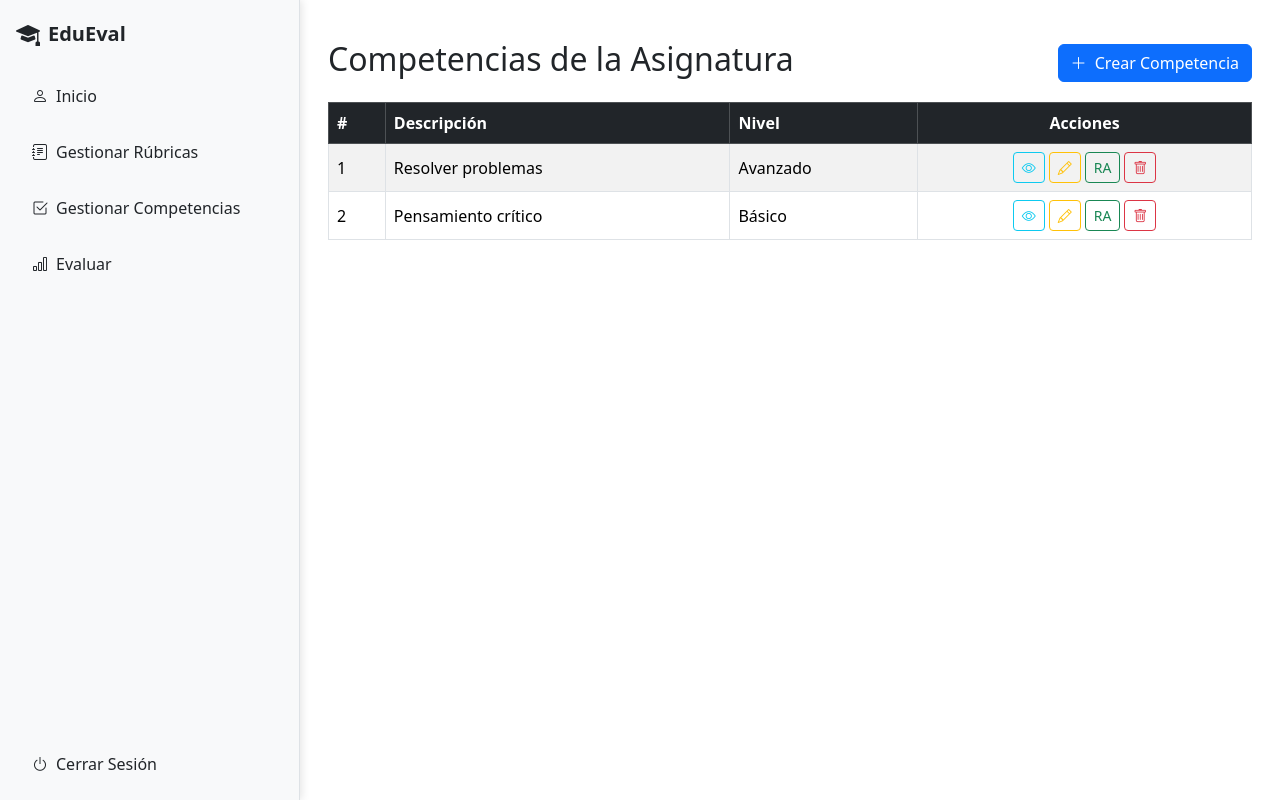
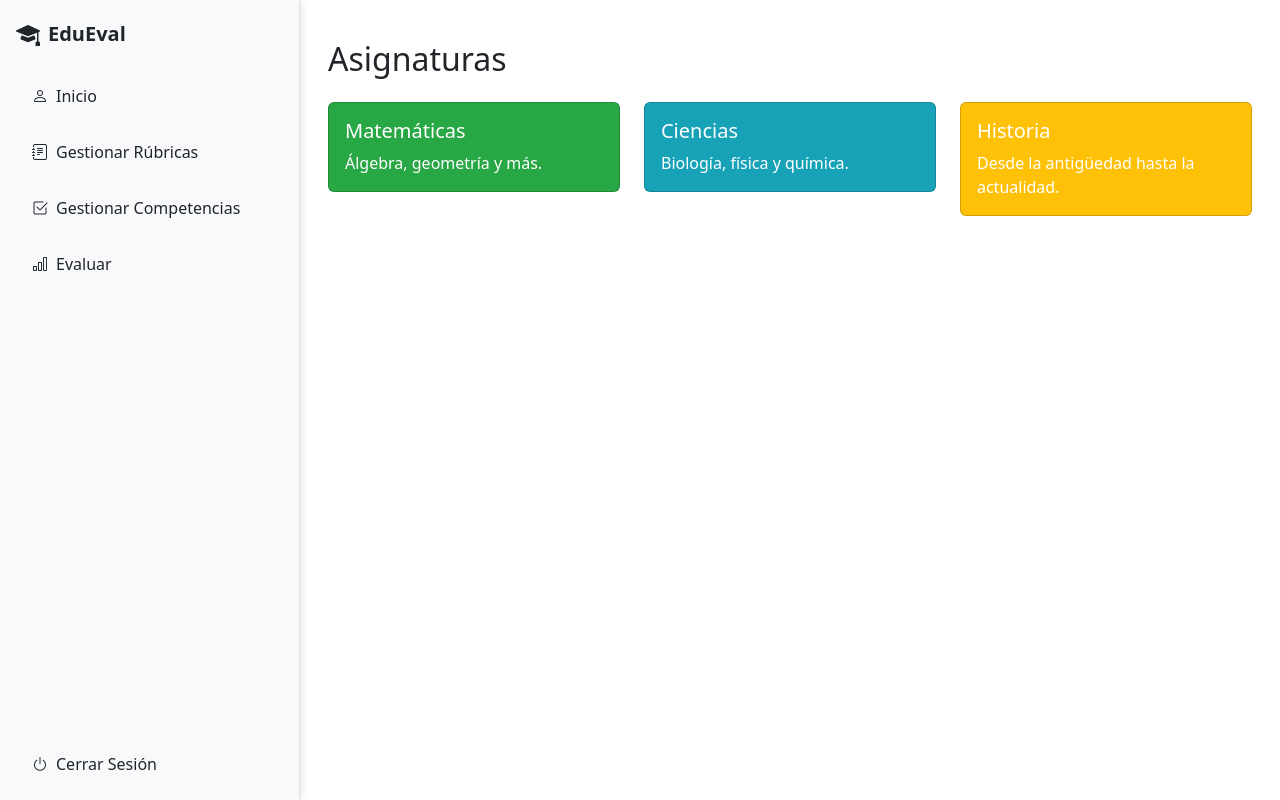
Before and after one commit to MonicaBebesita/FrontEduEval, an Angular app: page /asignatura in a window 1280 px wide. Built offline with nearby package versions, Linux system fonts and the light colour scheme.

Commit message:
Asignaturas como vista principal y redirección correcta a su respectuva lista de competencias

```diff
--- /dev/null
+++ b/src/app/components/atoms/asignatura-card/asignatura-card.component.ts
@@ -0,0 +1,29 @@
+// src/app/atoms/asignatura-card/asignatura-card.component.ts
+import { Component, Input } from '@angular/core';
+import { CommonModule } from '@angular/common';
+import { RouterModule } from '@angular/router';
+
+@Component({
+  selector: 'app-asignatura-card',
+  standalone: true,
+  imports: [CommonModule, RouterModule],
+  template: `
+    <div
+      class="card text-white mb-3"
+      [style.backgroundColor]="color"
+      style="cursor: pointer"
+      [routerLink]="['/asignatura', id]"
+    >
+      <div class="card-body">
+        <h5 class="card-title">{{ nombre }}</h5>
+        <p class="card-text">{{ descripcion }}</p>
+      </div>
+    </div>
+  `,
+})
+export class AsignaturaCardComponent {
+  @Input() id = '';
+  @Input() nombre = '';
+  @Input() descripcion = '';
+  @Input() color = '#007bff'; // Azul por defecto
+}
--- /dev/null
+++ b/src/app/components/organisms/asignaturas-list/asignaturas-list.component.ts
@@ -0,0 +1,25 @@
+// src/app/organisms/asignaturas-list/asignaturas-list.component.ts
+import { Component, Input } from '@angular/core';
+import { CommonModule } from '@angular/common';
+import { AsignaturaCardComponent } from '../../atoms/asignatura-card/asignatura-card.component';
+
+@Component({
+  selector: 'app-asignaturas-list',
+  standalone: true,
+  imports: [CommonModule, AsignaturaCardComponent],
+  template: `
+    <div class="row">
+      <div class="col-md-4 mb-3" *ngFor="let asignatura of asignaturas">
+        <app-asignatura-card
+          [id]="asignatura.id"
+          [nombre]="asignatura.nombre"
+          [descripcion]="asignatura.descripcion"
+          [color]="asignatura.color"
+        ></app-asignatura-card>
+      </div>
+    </div>
+  `,
+})
+export class AsignaturasListComponent {
+  @Input() asignaturas: any[] = [];
+}
--- /dev/null
+++ b/src/app/components/templates/asignaturas/asignaturas.component.ts
@@ -0,0 +1,38 @@
+// src/app/templates/asignaturas.template.ts
+import { Component } from '@angular/core';
+import { CommonModule } from '@angular/common';
+import { AsignaturasListComponent } from '../../organisms/asignaturas-list/asignaturas-list.component';
+
+@Component({
+  selector: 'app-asignaturas-template',
+  standalone: true,
+  imports: [CommonModule, AsignaturasListComponent],
+  template: `
+    <div class="container mt-4">
+      <h2 class="mb-4">Asignaturas</h2>
+      <app-asignaturas-list [asignaturas]="asignaturas"></app-asignaturas-list>
+    </div>
+  `,
+})
+export class AsignaturasTemplateComponent {
+  asignaturas = [
+    {
+      id: 'matematicas',
+      nombre: 'Matemáticas',
+      descripcion: 'Álgebra, geometría y más.',
+      color: '#28a745',
+    },
+    {
+      id: 'ciencias',
+      nombre: 'Ciencias',
+      descripcion: 'Biología, física y química.',
+      color: '#17a2b8',
+    },
+    {
+      id: 'historia',
+      nombre: 'Historia',
+      descripcion: 'Desde la antigüedad hasta la actualidad.',
+      color: '#ffc107',
+    },
+  ];
+}
--- /dev/null
+++ b/src/app/pages/asignatura/asignaturas.component.ts
@@ -0,0 +1,11 @@
+// src/app/pages/asignaturas/asignaturas.page.ts
+import { Component } from '@angular/core';
+import { AsignaturasTemplateComponent } from '../../components/templates/asignaturas/asignaturas.component';
+
+@Component({
+  selector: 'app-asignaturas-page',
+  standalone: true,
+  imports: [AsignaturasTemplateComponent],
+  template: `<app-asignaturas-template />`,
+})
+export class AsignaturasPageComponent {}
--- a/src/app/pages/asignatura/gestionar-competencias-asignatura.component.ts
+++ b/src/app/pages/asignatura/gestionar-competencias-asignatura.component.ts
@@ -1,5 +1,6 @@
-import { Component } from '@angular/core';
+import { Component, OnInit, inject } from '@angular/core';
 import { CommonModule } from '@angular/common';
+import { ActivatedRoute } from '@angular/router';
 import { GestionarCompetenciasTemplateComponent } from '../../components/templates/gestionar-competencias-template/gestionar-competencias-template.component';
 
 @Component({
@@ -8,22 +9,37 @@ import { GestionarCompetenciasTemplateComponent } from '../../components/templat
   imports: [CommonModule, GestionarCompetenciasTemplateComponent],
   template: `
     <app-gestionar-competencias-template
-      [titulo]="'Competencias de la Asignatura'"
-     [rutaRubrica]="'asignatura/ra'"
+      [titulo]="'Competencias de la Asignatura: ' + asignaturaId"
+      [rutaRubrica]="'asignatura/ra'"
       [competencias]="competencias"
-      (eliminarCompetencia)="eliminarCompetencia($event)"
-
-    >
-
-
+      (eliminarCompetencia)="eliminarCompetencia($event)">
     </app-gestionar-competencias-template>
   `,
 })
-export class GestionarCompetenciasAsignaturaComponent {
-  competencias = [
-    { id: 1, descripcion: 'Resolver problemas', nivel: 'avanzado' },
-    { id: 2, descripcion: 'Pensamiento crítico', nivel: 'básico' },
+export class GestionarCompetenciasAsignaturaComponent implements OnInit {
+  private route = inject(ActivatedRoute);
+
+  asignaturaId: string = '';
+  competencias: { id: number; descripcion: string; nivel: string; asignaturaId: string }[] = [];
+
+  // Simulación de datos generales
+  todasLasCompetencias = [
+    { id: 1, descripcion: 'Resolver ecuaciones', nivel: 'basico', asignaturaId: 'matematicas' },
+    { id: 2, descripcion: 'Analizar funciones', nivel: 'intermedio', asignaturaId: 'matematicas' },
+    { id: 3, descripcion: 'Explicar la fotosíntesis', nivel: 'avanzado', asignaturaId: 'ciencias' },
+    { id: 4, descripcion: 'Interpretar mapas', nivel: 'basico', asignaturaId: 'geografia' },
   ];
+
+  ngOnInit() {
+    this.asignaturaId = this.route.snapshot.paramMap.get('id') || '';
+    this.cargarCompetencias();
+  }
+
+  cargarCompetencias() {
+    this.competencias = this.todasLasCompetencias.filter(
+      (c) => c.asignaturaId === this.asignaturaId
+    );
+  }
 
   eliminarCompetencia(id: number) {
     console.log('Eliminar competencia con ID:', id);
```
Also changed, not shown: src/app/app.routes.ts (+11 -1 lines).
